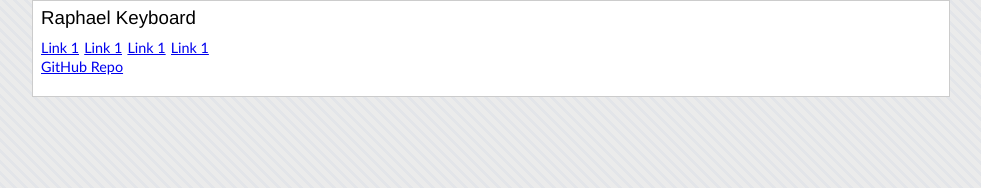
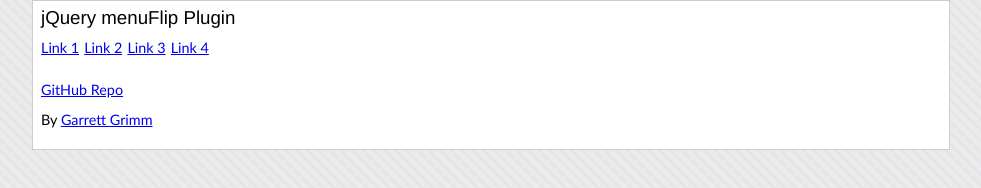
Before and after one commit to grimmdude/jQuery-menuFlip, a plain HTML site: page index.html in a window 1280 px wide. Shown: the whole page, without its empty margins (149-1130 px from the left). Drawn offline with Linux system fonts and the light colour scheme.

Commit message:
gh pages update

```diff
--- a/index.html
+++ b/index.html
@@ -16,18 +16,25 @@
 		float:left;
 		margin-right:5px;
 	}
+
+	a.flipped_item {
+		background-color:#000000;
+		color:#ffffff;
+	}
 </style>
 </head>
 <body>
 	<div id="wrapper">
-		<h2>Raphael Keyboard</h2>
+		<h2>jQuery menuFlip Plugin</h2>
 		<ul id="menuFlip">
 		    <li><a href="link1.html">Link 1</a></li>
-		    <li><a href="link1.html">Link 1</a></li>
-		    <li><a href="link1.html">Link 1</a></li>
-		    <li><a href="link1.html">Link 1</a></li>
+		    <li><a href="link2.html">Link 2</a></li>
+		    <li><a href="link3.html">Link 3</a></li>
+		    <li><a href="link4.html">Link 4</a></li>
 		</ul>
+		<br /><br /><br />
 		<p><a href="https://github.com/grimmdude/jQuery-menuFlip">GitHub Repo</a></p>
+		<p>By <a href="http://www.grimmdude.com">Garrett Grimm</a></p>
 	</div>
 </body>
 </html>
```
